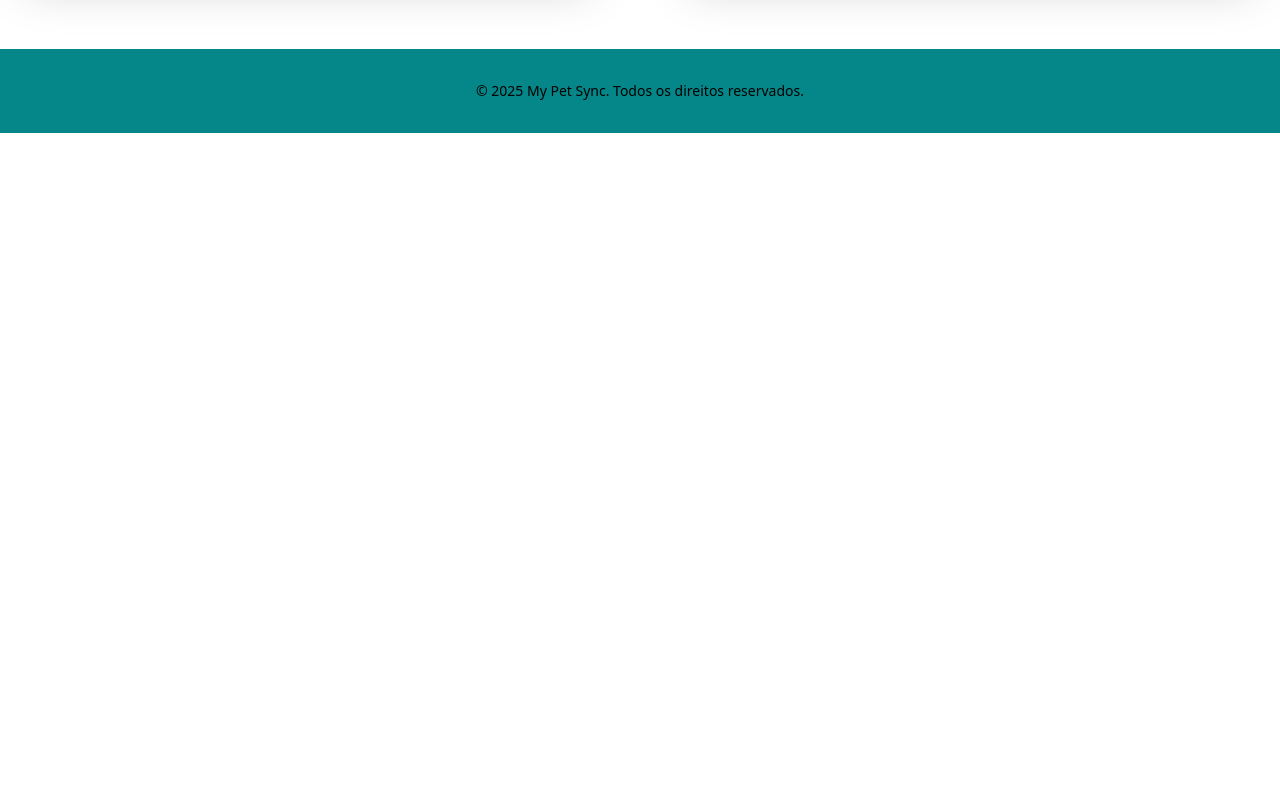
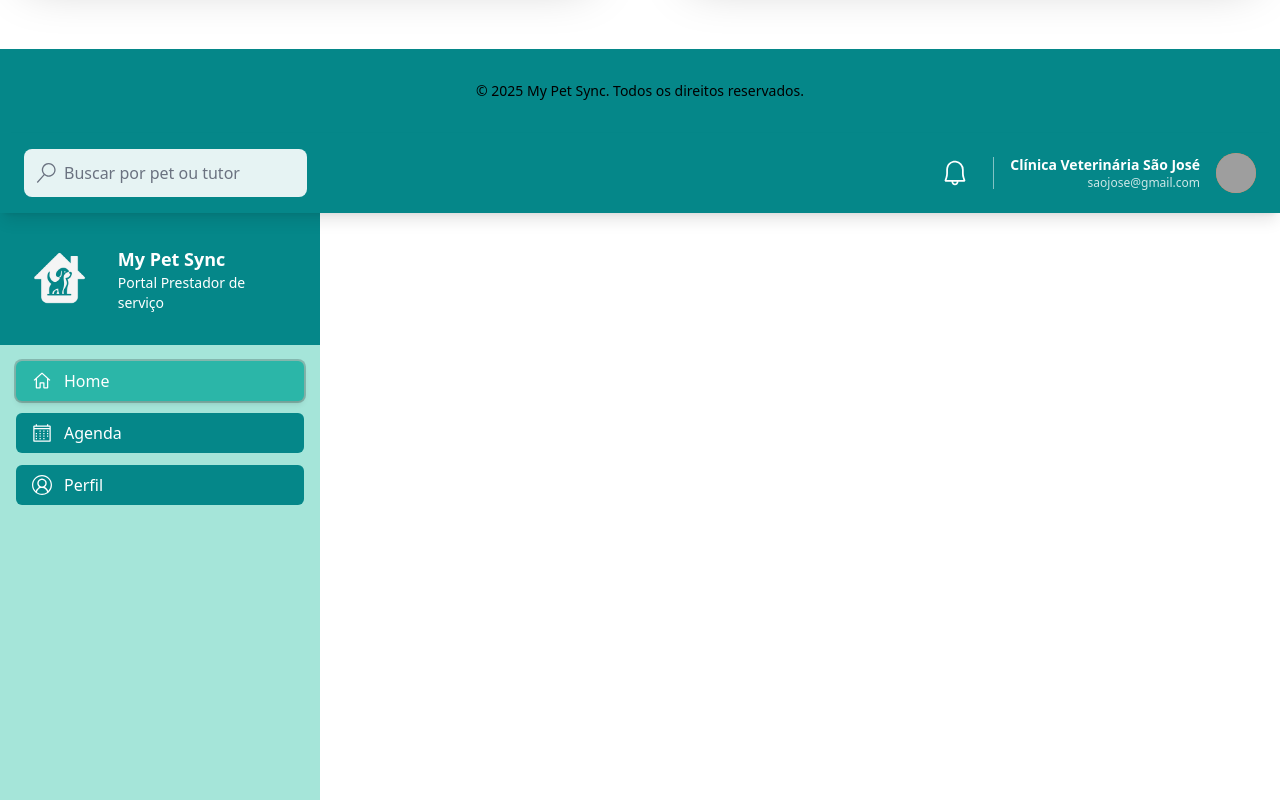
Before and after one commit to GustavoZanardi15/MyPetSync-FrontEnd, a React (Vite) app in the folder FrontEndWeb/: page / in a window 1280 px wide. Shown: the part 2940-3740 px from the top of the page. Before the commit the page ends 3073 px from the top, so only its background shows below. Built offline with nearby package versions, Linux system fonts and the light colour scheme; grey boxes are pictures that could not be loaded.

Commit message:
refactor(frontend): ajustar imports e estrutura no main.jsx

```diff
--- a/FrontEndWeb/src/main.jsx
+++ b/FrontEndWeb/src/main.jsx
@@ -6,6 +6,8 @@ import LandingPage from "./pages/LandingPage.jsx";
 import RegisterCompany from "./components/auth/RegisterCompany.jsx";
 import RegisterAutonomo from "./components/auth/RegisterAutonomo.jsx";
 import Login from "./components/auth/Login.jsx";
+import Header from "./components/common/Header.jsx";
+import Sidebar from "./components/common/Sidebar.jsx";
 
 const router = createBrowserRouter([
   {
@@ -29,5 +31,7 @@ const router = createBrowserRouter([
 createRoot(document.getElementById("root")).render(
   <StrictMode>
     <RouterProvider router={router} />
+    <Header />
+    <Sidebar />
   </StrictMode>
 );
```
